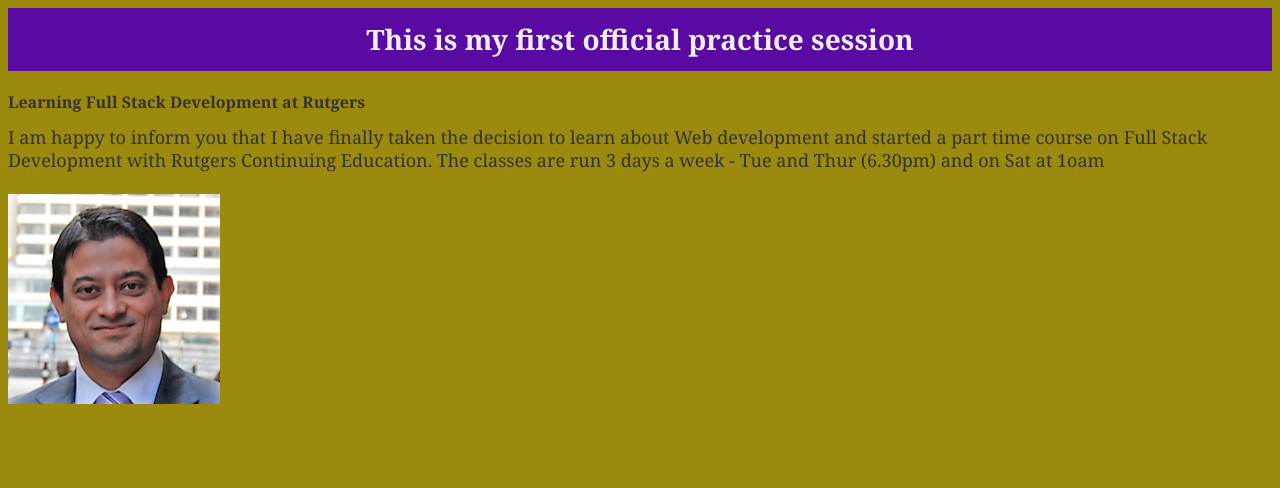
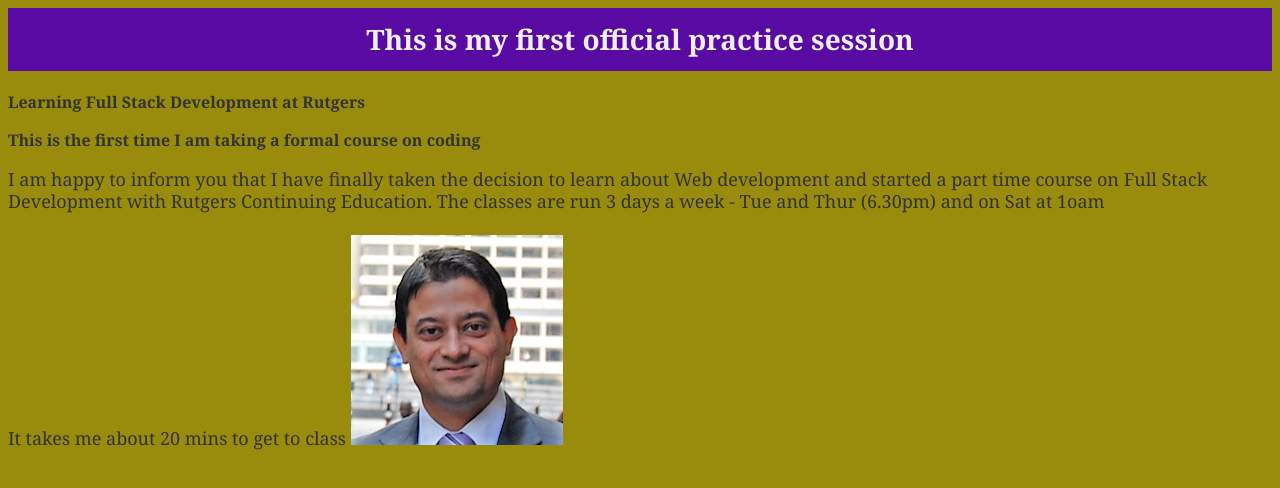
Before and after one commit to vikrant777/HW-Wireframe, a plain HTML site: page index.html in a window 1280 px wide. Drawn offline with Linux system fonts and the light colour scheme.

Commit message:
<COMMENT>

```diff
--- a/index.html
+++ b/index.html
@@ -12,12 +12,15 @@
 
 <h2>Learning Full Stack Development at Rutgers</h2>
 
+<h3>This is the first time I am taking a formal course on coding</h3>
+
 <body>I am happy to inform you that I have finally taken the decision to learn about Web development and started a part time course on Full Stack Development with Rutgers Continuing Education.  The classes are run 3 days a week - Tue and Thur (6.30pm) and on Sat at 1oam
 
   <br>
 
   <br>
 
+  <body>It takes me about 20 mins to get to class</body>
   <img src="Picture2.png">
 
 
--- a/style.css
+++ b/style.css
@@ -1,11 +1,11 @@
 body {
-  padding: 10;
-  margin: 10;
+  padding: 50;
+  margin: 50;
   font-family: Georgia, "Times New Roman", Times, serif;
   font-size: 18px;
   line-height: 125%;
   color: #333;
-  background: #9b8a0d;
+  background: #998b0c;
 }
 
 header {
@@ -25,6 +25,9 @@ h1 {
 h2 {
   font-size: 16px;
 }
+h3 {
+  font-size: 16px;
+}
 
 a {
   color: #d21034;
```
